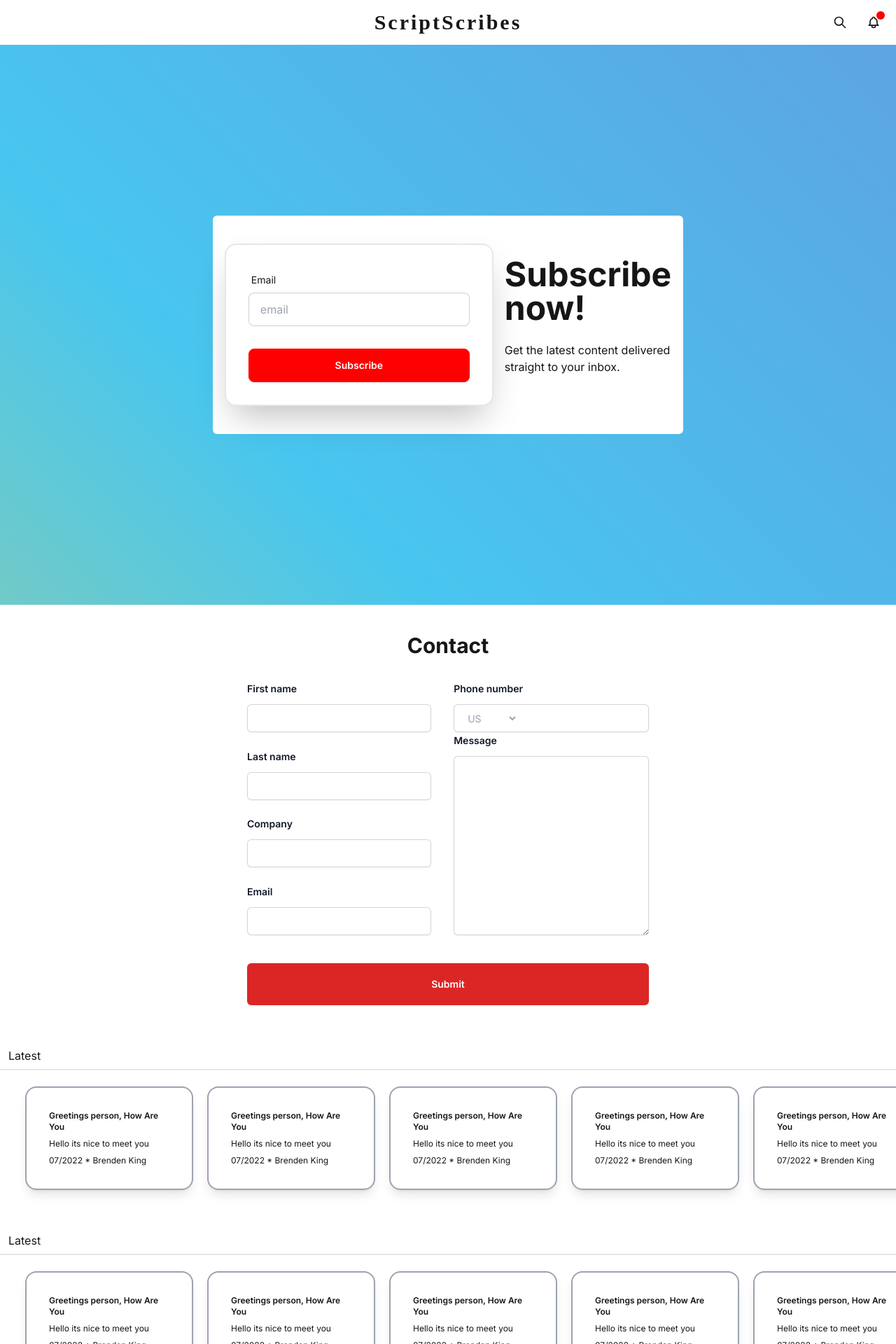
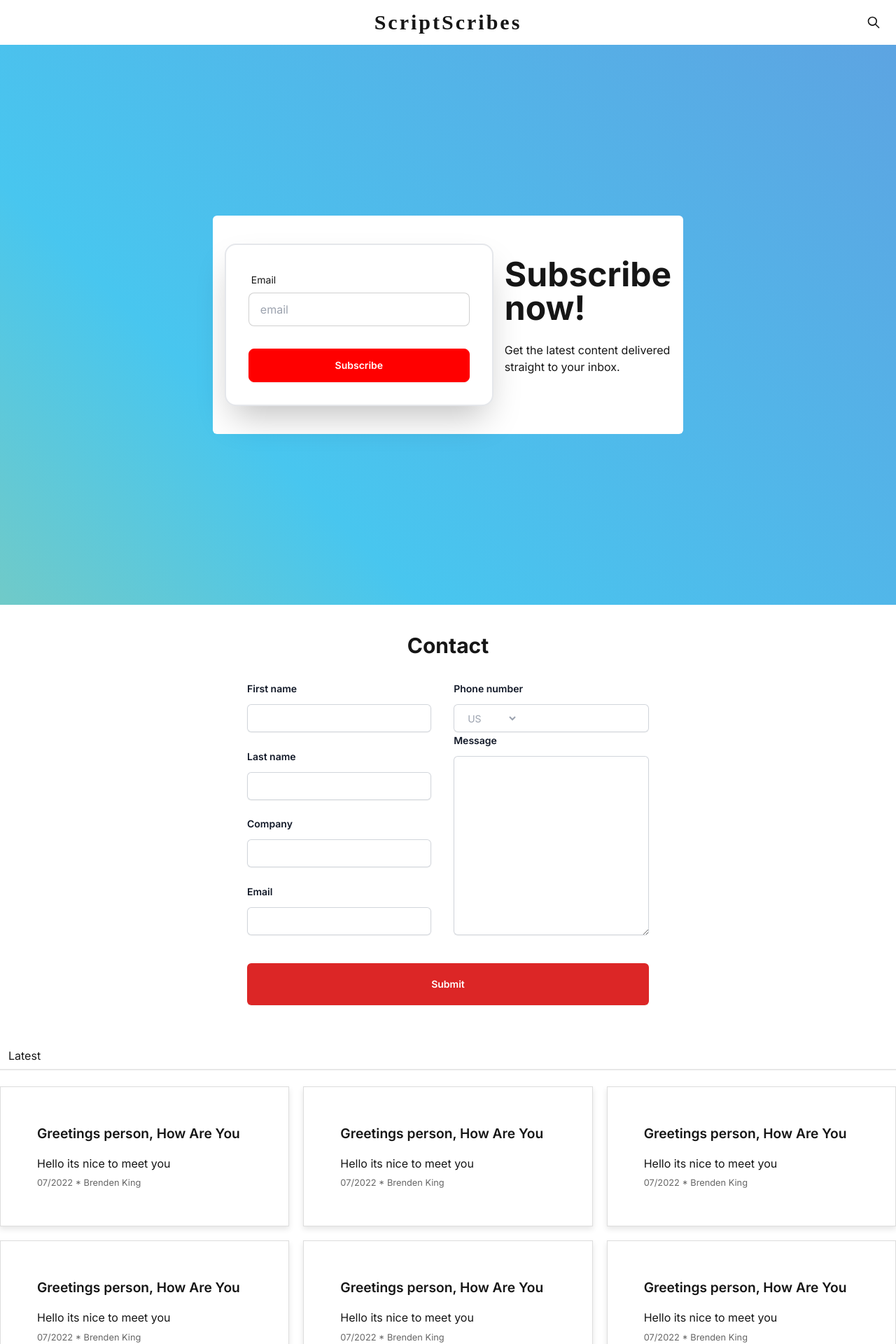
Before and after one commit to BrendenKingTLG/blog, a Next.js app: page / in a window 1280 px wide. Shown: the top 1920 px of the page at 70% size. Built offline with nearby package versions, Linux system fonts and the light colour scheme; a web font is replaced by a local one.

Commit message:
restructured cards

```diff
--- a/src/app/globals.css
+++ b/src/app/globals.css
@@ -6,10 +6,8 @@
   overflow-x: hidden;
 }
 
-
 body {
-    overflow-x: hidden;
-
+  overflow-x: hidden;
 }
 
 main {
@@ -17,7 +15,7 @@ main {
 }
 
 .home-hero {
-  font-family: 'UnifrakturCook', cursive;
+  font-family: "UnifrakturCook", cursive;
 }
 
 .splash-screen {
@@ -42,3 +40,12 @@ main {
     background-position: 0% 50%;
   }
 }
+
+@media screen and (min-aspect-ratio: 16/9) {
+  body,
+  main,
+  :root {
+    padding-left: 10em;
+    padding-right: 10em;
+  }
+}
--- a/src/app/layout.tsx
+++ b/src/app/layout.tsx
@@ -5,8 +5,8 @@ import "./globals.css";
 const inter = Inter({ subsets: ["latin"] });
 
 export const metadata: Metadata = {
-  title: "Create Next App",
-  description: "Generated by create next app",
+  title: "ScriptScripe",
+  description: "A software engineering blog by Brenden King",
 };
 
 export default function RootLayout({
--- a/src/app/page.tsx
+++ b/src/app/page.tsx
@@ -183,7 +183,6 @@ export default function Home() {
         </div>
       </main>
       <BottomList />
-      <BottomList />
       <Footer />
     </div>
   );
--- a/src/components/BottomList/index.tsx
+++ b/src/components/BottomList/index.tsx
@@ -1,104 +1,26 @@
 import React from "react";
 import Link from "next/link";
-export default function index() {
+import "./style.css";
+
+export default function Index() {
   return (
     <div className="py-5">
       <h4 className="px-3">Latest</h4>
       <div className="divider m-0"></div>
-      <div className="flex flex-row gap-5 overflow-x-auto pt-4 pb-5">
-        <div className="px-2"></div>
-        <Link className="Greetings person, How Are You" href={"/blog"}>
-          <div className="card w-60 shadow-lg border-2 border-gray-400">
-            <div className="card-body">
-              <h2 className="card-title text-xs">
-                Greetings person, How Are You
-              </h2>
-              <p className="text-xs">Hello its nice to meet you</p>
-              <div className="card-actions justify-end">
-                <p className="text-xs">07/2022 * Brenden King</p>
+      <div className="grid-layout pt-4 pb-5">
+        {[...Array(6)].map((_, index) => (
+          <Link key={index} href={"/blog"}>
+            <div className="nyt-card">
+              <div className="card-body">
+                <h2 className="card-title">Greetings person, How Are You</h2>
+                <p>Hello its nice to meet you</p>
+                <div className="card-actions">
+                  <p>07/2022 * Brenden King</p>
+                </div>
               </div>
             </div>
-          </div>
-        </Link>
-        <Link className="Greetings person, How Are You" href={"/blog"}>
-          <div className="card w-60 shadow-lg border-2 border-gray-400">
-            <div className="card-body">
-              <h2 className="card-title text-xs">
-                Greetings person, How Are You
-              </h2>
-              <p className="text-xs">Hello its nice to meet you</p>
-              <div className="card-actions justify-end">
-                <p className="text-xs">07/2022 * Brenden King</p>
-              </div>
-            </div>
-          </div>
-        </Link>
-        <Link className="Greetings person, How Are You" href={"/blog"}>
-          <div className="card w-60 shadow-lg border-2 border-gray-400">
-            <div className="card-body">
-              <h2 className="card-title text-xs">
-                Greetings person, How Are You
-              </h2>
-              <p className="text-xs">Hello its nice to meet you</p>
-              <div className="card-actions justify-end">
-                <p className="text-xs">07/2022 * Brenden King</p>
-              </div>
-            </div>
-          </div>
-        </Link>
-        <Link className="Greetings person, How Are You" href={"/blog"}>
-          <div className="card w-60 shadow-lg border-2 border-gray-400">
-            <div className="card-body">
-              <h2 className="card-title text-xs">
-                Greetings person, How Are You
-              </h2>
-              <p className="text-xs">Hello its nice to meet you</p>
-              <div className="card-actions justify-end">
-                <p className="text-xs">07/2022 * Brenden King</p>
-              </div>
-            </div>
-          </div>
-        </Link>
-        <Link className="Greetings person, How Are You" href={"/blog"}>
-          <div className="card w-60 shadow-lg border-2 border-gray-400">
-            <div className="card-body">
-              <h2 className="card-title text-xs">
-                Greetings person, How Are You
-              </h2>
-              <p className="text-xs">Hello its nice to meet you</p>
-              <div className="card-actions justify-end">
-                <p className="text-xs">07/2022 * Brenden King</p>
-              </div>
-            </div>
-          </div>
-        </Link>
-        <Link className="Greetings person, How Are You" href={"/blog"}>
-          <div className="card w-60 shadow-lg border-2 border-gray-400">
-            <div className="card-body">
-              <h2 className="card-title text-xs">
-                Greetings person, How Are You
-              </h2>
-              <p className="text-xs">Hello its nice to meet you</p>
-              <div className="card-actions justify-end">
-                <p className="text-xs">07/2022 * Brenden King</p>
-              </div>
-            </div>
-          </div>
-        </Link>
-        <Link className="Greetings person, How Are You" href={"/blog"}>
-          <div className="card w-60 shadow-lg border-2 border-gray-400">
-            <div className="card-body">
-              <h2 className="card-title text-xs">
-                Greetings person, How Are You
-              </h2>
-              <p className="text-xs">Hello its nice to meet you</p>
-              <div className="card-actions justify-end">
-                <p className="text-xs">07/2022 * Brenden King</p>
-              </div>
-            </div>
-          </div>
-        </Link>
-        <div className="px-2"></div>
+          </Link>
+        ))}
       </div>
     </div>
   );
--- /dev/null
+++ b/src/components/BottomList/style.css
@@ -0,0 +1,41 @@
+/* Base CSS for smaller screens */
+.grid-layout {
+  display: grid;
+  grid-template-columns: repeat(
+    auto-fill,
+    minmax(200px, 1fr)
+  ); /* Adjust minmax for skinnier cards */
+  gap: 20px;
+}
+
+.nyt-card {
+  box-shadow: 0 4px 8px rgba(0, 0, 0, 0.1);
+  border: 1px solid #ddd;
+  padding: 20px;
+}
+
+.card-title {
+  font-size: 1.2em;
+  margin-bottom: 10px;
+}
+
+.card-body p {
+  font-size: 1em;
+  line-height: 1.4;
+}
+
+.card-actions p {
+  font-size: 0.8em;
+  color: #666;
+}
+
+/* Media query for large screens */
+@media screen and (min-width: 1024px) {
+  .grid-layout {
+    grid-template-columns: repeat(3, 1fr); /* 3 columns on large screens */
+  }
+
+  .nyt-card {
+    /* Additional styles for large screens if needed */
+  }
+}
--- a/src/components/Navbar/index.tsx
+++ b/src/components/Navbar/index.tsx
@@ -41,30 +41,7 @@ export default function Index() {
               </svg>
             </Link>
           )}
-          <button
-            className="btn btn-ghost btn-circle"
-            onClick={() => setShow(!show)}
-          >
-            <div className="indicator">
-              <svg
-                xmlns="http://www.w3.org/2000/svg"
-                className="h-5 w-5"
-                fill="none"
-                viewBox="0 0 24 24"
-                stroke="currentColor"
-              >
-                <path
-                  strokeLinecap="round"
-                  strokeLinejoin="round"
-                  strokeWidth="2"
-                  d="M15 17h5l-1.405-1.405A2.032 2.032 0 0118 14.158V11a6.002 6.002 0 00-4-5.659V5a2 2 0 10-4 0v.341C7.67 6.165 6 8.388 6 11v3.159c0 .538-.214 1.055-.595 1.436L4 17h5m6 0v1a3 3 0 11-6 0v-1m6 0H9"
-                />
-              </svg>
-
-              <span className="badge badge-xs badge-error indicator-item"></span>
-            </div>
-          </button>
-          {show && (
+          {/* {show && (
             <div
               id="dropdown"
               className="z-10 bg-white divide-y divide-gray-100 rounded-lg shadow w-44 dark:bg-gray-700 absolute top-12 right-1"
@@ -107,7 +84,7 @@ export default function Index() {
                 </li>
               </ul>
             </div>
-          )}
+          )} */}
         </div>
       </div>
     </div>
```
